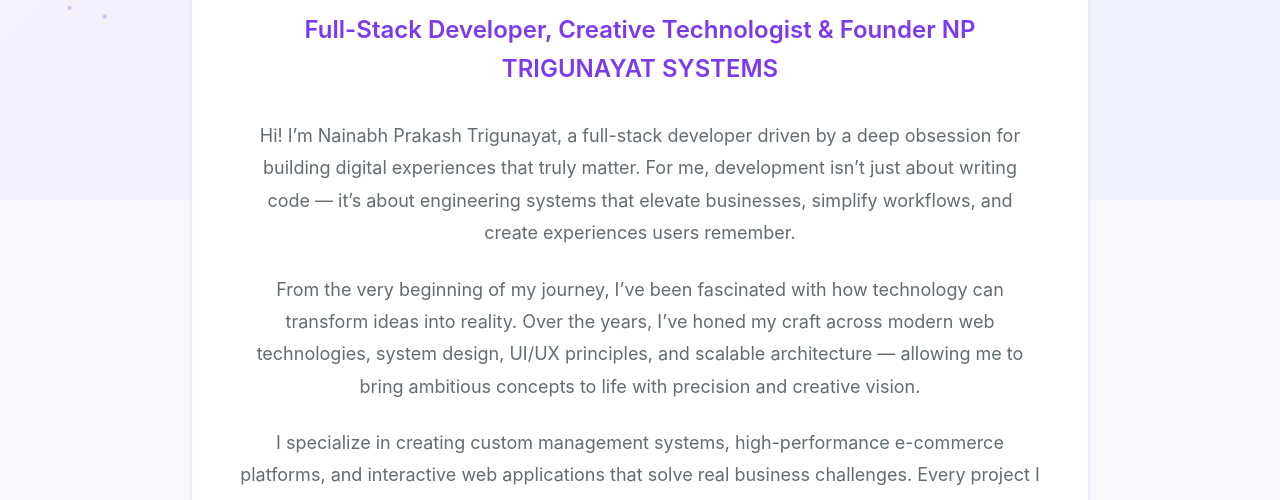
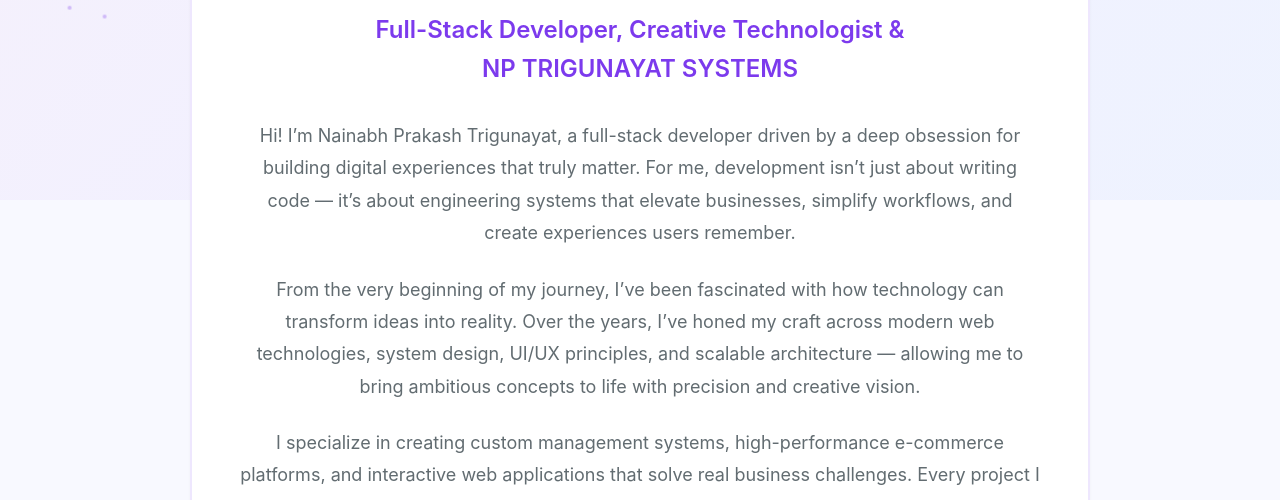
Before and after one commit to N-P-Trigunayat/nptrigunayat.com, a website: page public/about.html in a window 1280 px wide. Shown: the part 600-1100 px from the top of the page. Drawn offline with Linux system fonts and the light colour scheme.

Commit message:
About page changes #3

```diff
--- a/public/about.html
+++ b/public/about.html
@@ -74,7 +74,7 @@
                     NP TRIGUNAYAT
                 </h3>
                 <p style="font-size: var(--font-size-xl); color: var(--color-primary); margin-bottom: var(--space-32); font-weight: 600;">
-                    Full-Stack Developer, Creative Technologist & Founder NP TRIGUNAYAT SYSTEMS
+                    Full-Stack Developer, Creative Technologist & <br/> NP TRIGUNAYAT SYSTEMS
                 </p>
                 <p style="font-size: var(--font-size-lg); color: var(--color-text-secondary); margin-bottom: var(--space-24); line-height: 1.8;">
                     Hi! I’m Nainabh Prakash Trigunayat, a full-stack developer driven by a deep obsession for building digital experiences that truly matter. For me, development isn’t just about writing code — it’s about engineering systems that elevate businesses, simplify workflows, and create experiences users remember.
```
